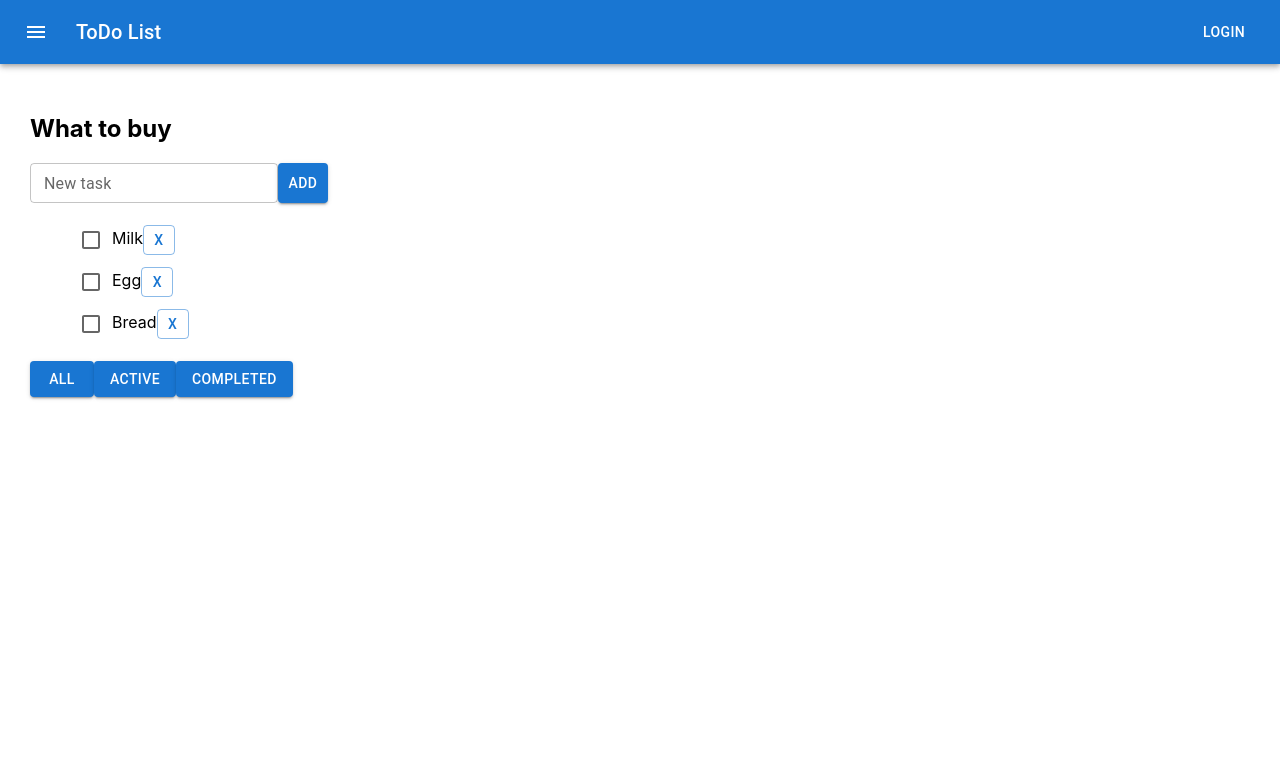
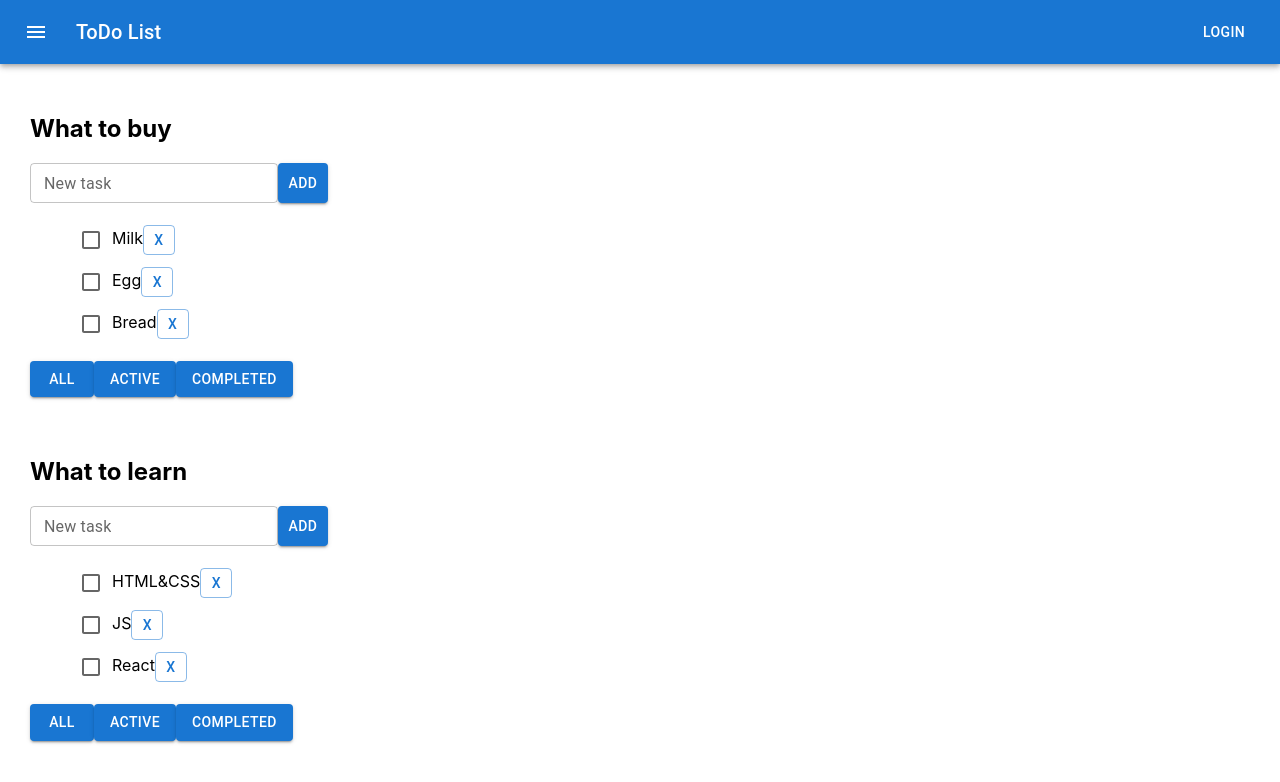
Before and after one commit to andkaz-one/todolist, a React (Create React App) app: page / in a window 1280 px wide. Shown: the top 782 px of the page. Built offline with nearby package versions, Linux system fonts and the light colour scheme.

Commit message:
created new data structure

```diff
--- a/src/App.css
+++ b/src/App.css
@@ -1,5 +1,6 @@
 .app {
-    display: flex;
+
+
     margin: 20px;
     padding: 10px;
 }
--- a/src/App.tsx
+++ b/src/App.tsx
@@ -13,7 +13,7 @@ export type TaskItemType = {
 
 export type FilterValuesType = 'all' | 'active' | 'completed'
 
-/*export type TodolistsType = {
+export type TodolistsType = {
     id: string
     title: string
     filter: FilterValuesType
@@ -21,42 +21,66 @@ export type FilterValuesType = 'all' | 'active' | 'completed'
 
 export type TasksType = {
     [key: string]: Array<TaskItemType>
-}*/
+}
 
 function App() {
+    //BUSSINES
 
+    const todolistID1 = v1()
+    const todolistID2 = v1()
 
-  //BUSSINES
-  const [taskItem, setTaskItem] = useState <Array<TaskItemType>>([
+    let [todolists, setTodolists] = useState<Array<TodolistsType>>([
+        {id: todolistID1, title: 'What to buy', filter: 'all'},
+        {id: todolistID2, title: 'What to learn', filter: 'all'},
+    ])
+
+    let [tasks, setTasks] = useState <TasksType>({
+        [todolistID1]: [
             {id: v1(), title: 'Milk', isDone: false},
             {id: v1(), title: 'Egg', isDone: false},
-    {id: v1(), title: 'Bread', isDone: false},
-  ])
+            {id: v1(), title: 'Bread', isDone: false},],
+        [todolistID2]: [
+            {id: v1(), title: 'HTML&CSS', isDone: false},
+            {id: v1(), title: 'JS', isDone: false},
+            {id: v1(), title: 'React', isDone: false},
+        ]
+    })
 
     //added tasks
-  const addTaskItem = (title: string) => {
+    const addTaskItem = (title: string, todolistID: string) => {
         let newItem = {
             id: v1(),
             title: title,
             isDone: false
         }
-    setTaskItem([newItem, ...taskItem])
+        let todolistTasks = tasks[todolistID]
+
+        tasks[todolistID] = [newItem, ...todolistTasks]
+
+        setTasks({...tasks})
+        /*setTaskItem([newItem, ...taskItem])*/
     }
 
     //deleted tasks
-  const removeTaskItem = (tID: string) => {
-    setTaskItem([...taskItem].filter(t => t.id !== tID))
+    const removeTaskItem = (tID: string, todolistID: string) => {
+        let todolistTasks = tasks[todolistID]
+        tasks[todolistID] = todolistTasks.filter(t => t.id !== tID)
+        setTasks({...tasks})
     }
 
-  const changeTaskStatus = (tID: string, isDone: boolean) => {
-    setTaskItem([...taskItem].map(t => t.id === tID ? {...t, isDone: isDone}: t))
+    const changeTaskStatus = (tID: string, isDone: boolean, todolistID: string) => {
+        let todolistTasks = tasks[todolistID]
+        tasks[todolistID] = todolistTasks.map(t => t.id === tID ? {...t, isDone: isDone} : t)
+
+        setTasks({...tasks})
+        /*setTaskItem([...taskItem].map(t => t.id === tID ? {...t, isDone: isDone} : t))*/
 
 
     }
 
-  const [filterTask, setFilterTask] = useState <FilterValuesType>('all')
+    /*const [filterTask, setFilterTask] = useState<FilterValuesType>('all')*/
 
-  let taskForTodolist = [...taskItem]
+ /*   let taskForTodolist = [...tasks]
 
     if (filterTask === 'active') {
         taskForTodolist = taskForTodolist.filter(t => !t.isDone)
@@ -64,45 +88,56 @@ function App() {
     if (filterTask === 'completed') {
         taskForTodolist = taskForTodolist.filter(t => t.isDone)
     }
-
+*/
 
     //filter for tasks
-  const sortedTasks = (value: FilterValuesType) => {
-    setFilterTask(value)
+    const sortedTasks = (value: FilterValuesType, todolistID: string) => {
+        setTodolists([...todolists.map(tl => tl.id === todolistID ? {...tl, filter: value} : tl)])
     }
 
 
-
-
-
     //UI
+    debugger
     return (
         <>
             <AppHeader/>
-        <div className="app">
-          <Todolist title={'What to buy'}
-                    taskItem={taskForTodolist}
+            {todolists.map(tl => {
+
+                let allTodolistTasks = tasks[tl.id];
+                let taskForTodolist = allTodolistTasks;
+
+                if (tl.filter === "active") {
+                    taskForTodolist = allTodolistTasks.filter(t => !t.isDone);
+                }
+                if (tl.filter === "completed") {
+                    taskForTodolist = allTodolistTasks.filter(t => t.isDone);
+                }
+
+
+                return (
+                    <div className={'app'}>
+                        <Todolist
+                            id={tl.id}
+                            title={tl.title}
+                            tasks={taskForTodolist}
                             addTaskItem={addTaskItem}
                             removeTaskItem={removeTaskItem}
                             sortedTasks={sortedTasks}
                             changeTaskStatus={changeTaskStatus}
+                            filter={tl.filter}
                         />
+                    </div>
+                    )
 
-        </div>
+            })}
+
+
+
         </>
     );
 }
 
 export default App;
-
-
-
-
-
-
-
-
-
 
 
 /*  const todolistID_1 = v1()
--- a/src/Todolist.tsx
+++ b/src/Todolist.tsx
@@ -1,41 +1,43 @@
 import React from 'react'
-import {FilterValuesType, TaskItemType} from "./App";
+import {FilterValuesType, TaskItemType, TasksType} from "./App";
 import {InputForAddItems} from "./components/InputForAddItems";
 import {FilterButton} from "./components/FilterButton";
 import {Button, Checkbox} from "@mui/material";
 
 
 type PropsType = {
+    id: string
     title: string
-    taskItem: Array<TaskItemType>
-    addTaskItem: (title: string) => void
-    removeTaskItem: (tID: string) => void
-    sortedTasks: (value: FilterValuesType) => void
-    changeTaskStatus: (tID: string, isDone: boolean) => void
+    tasks: Array<TaskItemType>
+    addTaskItem: (title: string, todolistID: string) => void
+    removeTaskItem: (tID: string, todolistID: string) => void
+    sortedTasks: (value: FilterValuesType, todolistID: string) => void
+    changeTaskStatus: (tID: string, isDone: boolean, todolistID: string) => void
+    filter: string
 }
 
 
 export const Todolist = (props: PropsType) => {
     //BUSSINES
     //handler for delete task button
-    const onClickRemoveTaskItem = (tID: string) => {
-        props.removeTaskItem(tID)
+    const onClickRemoveTaskItem = (tID: string, todolistID: string) => {
+        props.removeTaskItem(tID, todolistID)
     }
 
 
     //handler for change checkbox
     const changeStatusHandler = (tID: string, isDone: boolean) => {
-        props.changeTaskStatus(tID, isDone)
+        props.changeTaskStatus(tID, isDone, props.id)
     }
 
     //mapped list-element and delete button
-    const mappedTask = props.taskItem.map(t => <li style={{listStyleType: 'none'}}>
+    const mappedTask = props.tasks.map(t => <li style={{listStyleType: 'none'}}>
         <Checkbox checked={t.isDone}
                   onChange={(e) => changeStatusHandler(t.id, e.currentTarget.checked)}  />
         {t.title}
         <Button style={{maxWidth: '30px', maxHeight: '30px', minWidth: '30px', minHeight: '30px'}}
                 variant="outlined"
-                onClick={() => onClickRemoveTaskItem(t.id)}>X</Button></li>
+                onClick={() => onClickRemoveTaskItem(t.id, props.id)}>X</Button></li>
     )
 
     //UI
@@ -43,7 +45,7 @@ export const Todolist = (props: PropsType) => {
         <div>
             <div>
                 <h2>{props.title}</h2>
-                <InputForAddItems callBack={props.addTaskItem}/>
+                <InputForAddItems callBack={props.addTaskItem} id={props.id}/>
             </div>
             <div>
                 <ul>
@@ -51,7 +53,7 @@ export const Todolist = (props: PropsType) => {
                 </ul>
             </div>
             <div>
-                <FilterButton callBack={props.sortedTasks}/>
+                <FilterButton callBack={props.sortedTasks} id={props.id}/>
             </div>
         </div>
     )
--- a/src/components/FilterButton.tsx
+++ b/src/components/FilterButton.tsx
@@ -3,26 +3,29 @@ import React from "react";
 import {FilterValuesType} from "../App";
 
 type PropsType = {
-    callBack: (value: FilterValuesType) => void
+    id: string
+    callBack: (value: FilterValuesType, todolistID: string) => void
 
 
 }
 
-export const FilterButton = ({callBack}: PropsType) => {
-
+export const FilterButton = ({callBack, ...props}: PropsType) => {
 
     //handler for filter buttons
-    const onClickFilterHandler = (value: FilterValuesType) => callBack(value)
+    const onClickFilterHandler = (value: FilterValuesType, todolistID: string) => {
+        callBack(value, todolistID )
+    }
+
 
     return(
         <>
-            <Button variant="contained" color="primary" onClick={()=>onClickFilterHandler('all')} >
+            <Button variant="contained" color="primary" onClick={()=>onClickFilterHandler('all', props.id)} >
                 all
             </Button>
-            <Button variant="contained" color="primary" onClick={()=>onClickFilterHandler('active')} >
+            <Button variant="contained" color="primary" onClick={()=>onClickFilterHandler('active', props.id)} >
                 active
             </Button>
-            <Button variant="contained" color="primary" onClick={()=>onClickFilterHandler('completed')} >
+            <Button variant="contained" color="primary" onClick={()=>onClickFilterHandler('completed', props.id)} >
                 completed
             </Button>
         </>
--- a/src/components/InputForAddItems.tsx
+++ b/src/components/InputForAddItems.tsx
@@ -2,10 +2,11 @@ import React, {ChangeEvent, KeyboardEvent, useState} from "react";
 import {Button, TextField} from "@mui/material";
 
 type PropsType = {
-    callBack: (title: string) => void
+    id: string
+    callBack: (title: string, todolistID: string) => void
 }
 
-export const InputForAddItems = ({callBack}: PropsType) => {
+export const InputForAddItems = ({callBack, id}: PropsType) => {
     //state fot input
     const [inputTitle, setInputTitle] = useState('')
 
@@ -17,7 +18,7 @@ export const InputForAddItems = ({callBack}: PropsType) => {
     //handler for add-task button
     const onClickAddItemHandler = () => {
         if (inputTitle !== '') {
-            callBack(inputTitle.trim())
+            callBack(inputTitle.trim(), id)
         }
         setInputTitle('')
     }
@@ -26,7 +27,7 @@ export const InputForAddItems = ({callBack}: PropsType) => {
     const addForPressKey = (event: KeyboardEvent<HTMLInputElement>) => {
         if (inputTitle !== '') {
             if (event.charCode === 13) {
-                callBack(inputTitle.trim())
+                callBack(inputTitle.trim(), id)
                 setInputTitle('')
             }
         }
```
Lines whose indentation alone changed are shown as unchanged.
